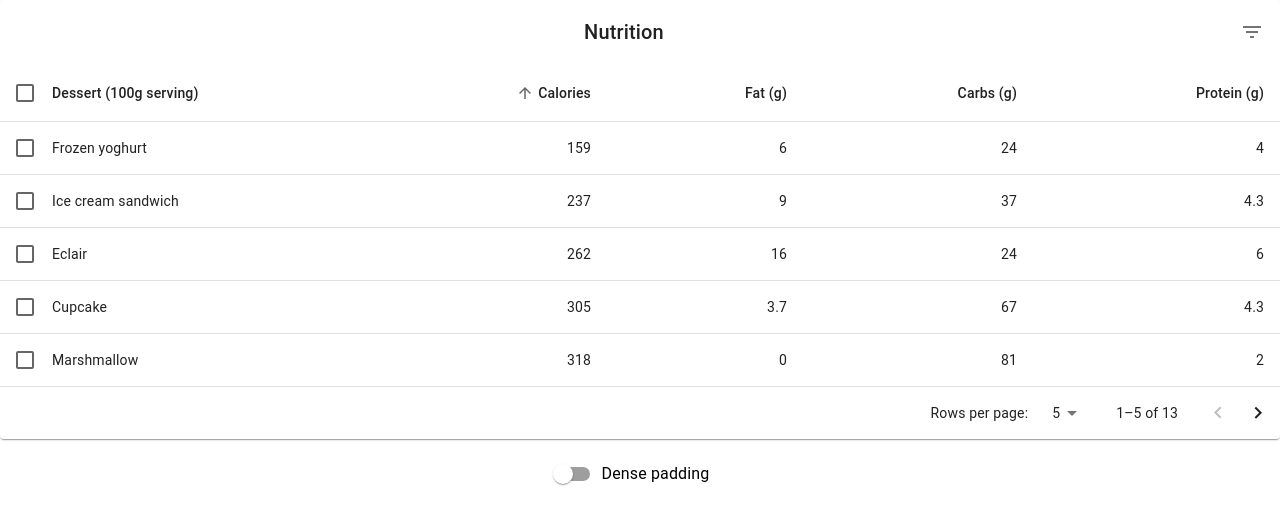
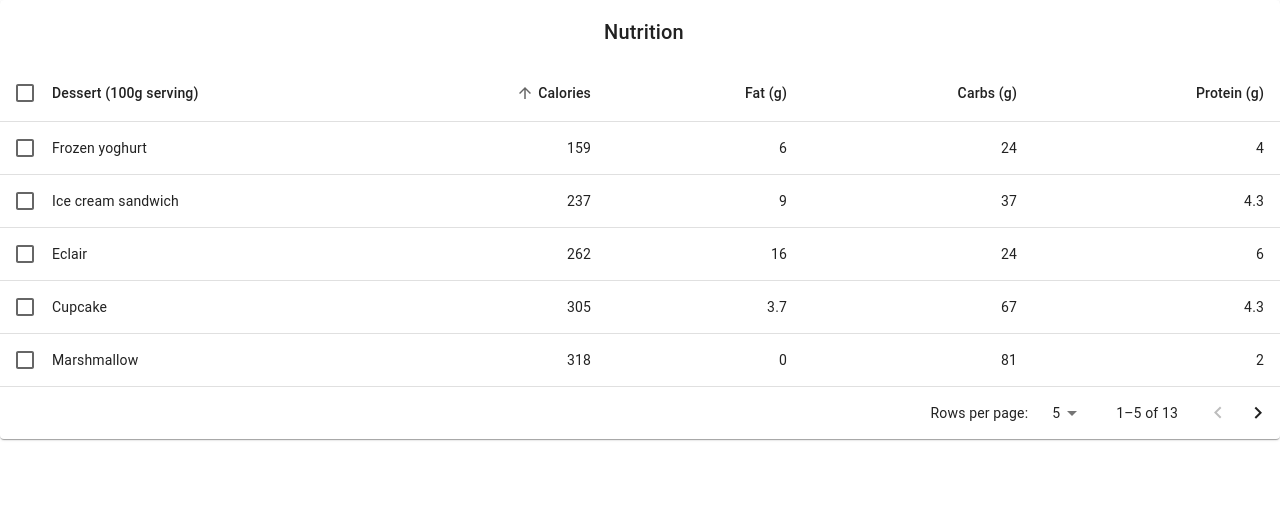
Before and after one commit to laurandrei994/ReactApplication, a React (Create React App) app in the folder proiectfsd/: page / in a window 1280 px wide. Shown: the top 524 px of the page. Built offline with nearby package versions, Linux system fonts and the light colour scheme.

Commit message:
Updated table

```diff
--- a/proiectfsd/src/components/table.tsx
+++ b/proiectfsd/src/components/table.tsx
@@ -13,12 +13,6 @@ import Toolbar from '@mui/material/Toolbar';
 import Typography from '@mui/material/Typography';
 import Paper from '@mui/material/Paper';
 import Checkbox from '@mui/material/Checkbox';
-import IconButton from '@mui/material/IconButton';
-import Tooltip from '@mui/material/Tooltip';
-import FormControlLabel from '@mui/material/FormControlLabel';
-import Switch from '@mui/material/Switch';
-import DeleteIcon from '@mui/icons-material/Delete';
-import FilterListIcon from '@mui/icons-material/FilterList';
 import { visuallyHidden } from '@mui/utils';
 
 interface Data {
@@ -85,8 +79,6 @@ function getComparator<Key extends keyof any>(
     : (a, b) => -descendingComparator(a, b, orderBy);
 }
 
-// This method is created for cross-browser compatibility, if you don't
-// need to support IE11, you can use Array.prototype.sort() directly
 function stableSort<T>(array: readonly T[], comparator: (a: T, b: T) => number) {
   const stabilizedThis = array.map((el, index) => [el, index] as [T, number]);
   stabilizedThis.sort((a, b) => {
@@ -233,19 +225,6 @@ const EnhancedTableToolbar = (props: EnhancedTableToolbarProps) => {
           Nutrition
         </Typography>
       )}
-      {numSelected > 0 ? (
-        <Tooltip title="Delete">
-          <IconButton>
-            <DeleteIcon />
-          </IconButton>
-        </Tooltip>
-      ) : (
-        <Tooltip title="Filter list">
-          <IconButton>
-            <FilterListIcon />
-          </IconButton>
-        </Tooltip>
-      )}
     </Toolbar>
   );
 };
@@ -305,13 +284,8 @@ export default function EnhancedTable() {
     setPage(0);
   };
 
-  const handleChangeDense = (event: React.ChangeEvent<HTMLInputElement>) => {
-    setDense(event.target.checked);
-  };
-
   const isSelected = (name: string) => selected.indexOf(name) !== -1;
 
-  // Avoid a layout jump when reaching the last page with empty rows.
   const emptyRows =
     page > 0 ? Math.max(0, (1 + page) * rowsPerPage - rows.length) : 0;
 
@@ -334,8 +308,6 @@ export default function EnhancedTable() {
               rowCount={rows.length}
             />
             <TableBody>
-              {/* if you don't need to support IE11, you can replace the `stableSort` call with:
-              rows.slice().sort(getComparator(order, orderBy)) */}
               {stableSort(rows, getComparator(order, orderBy))
                 .slice(page * rowsPerPage, page * rowsPerPage + rowsPerPage)
                 .map((row, index) => {
@@ -398,10 +370,6 @@ export default function EnhancedTable() {
           onRowsPerPageChange={handleChangeRowsPerPage}
         />
       </Paper>
-      <FormControlLabel
-        control={<Switch checked={dense} onChange={handleChangeDense} />}
-        label="Dense padding"
-      />
     </Box>
   );
 }
```
